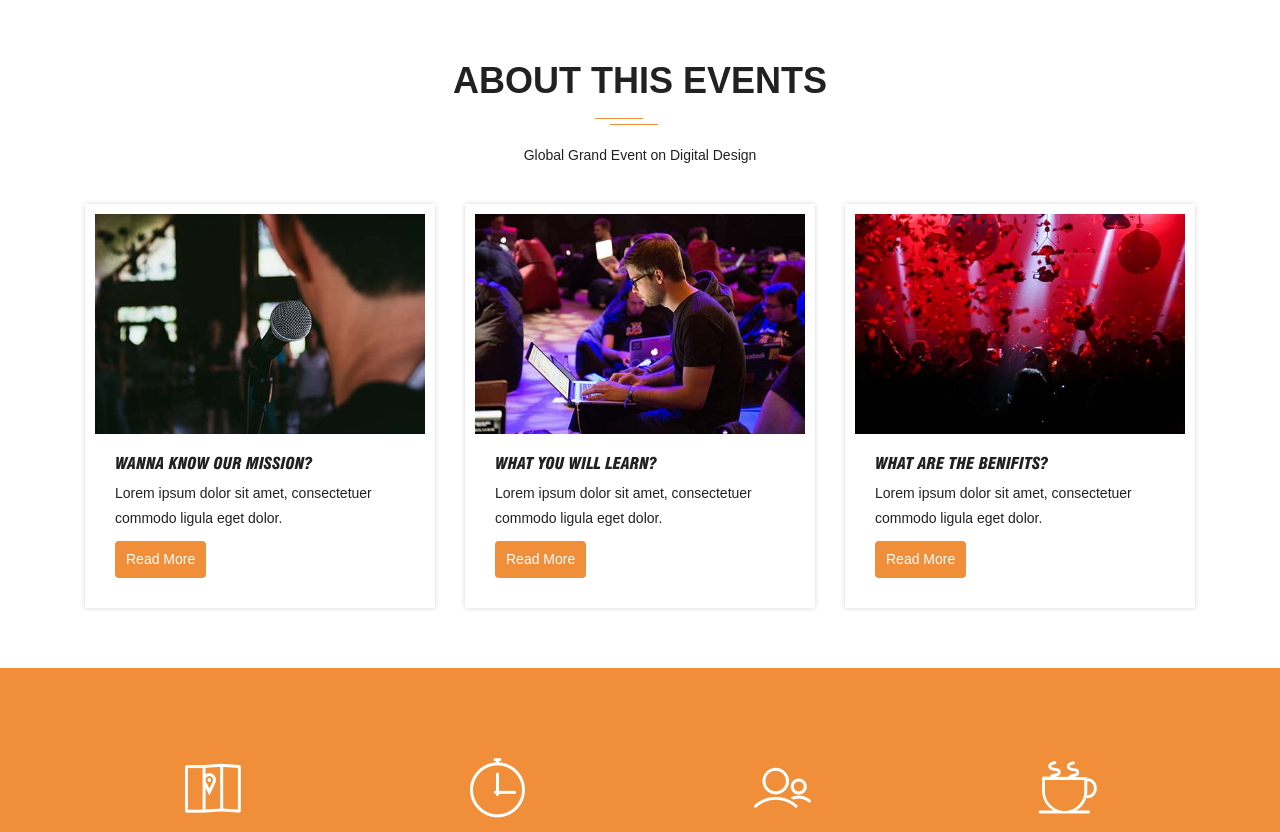
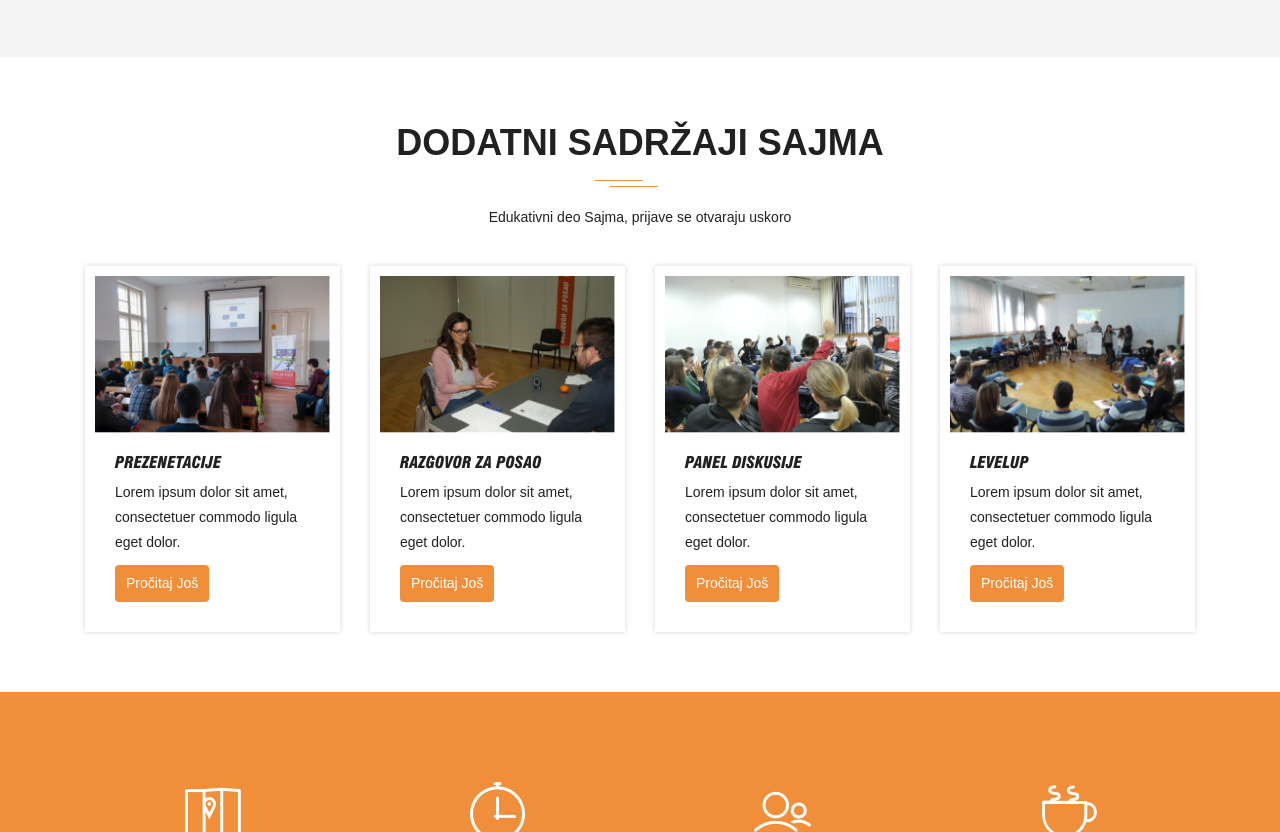
Before and after one commit to templeofthought/jobfair18, a website: page index.html in a window 1280 px wide. Shown: the part 2572-3404 px from the top of the page. Drawn offline with Linux system fonts and the light colour scheme; some packages are replaced by stand-ins of ours; files whose address does not match are found by name.

Commit message:
Updated About Section + cosmetic fix in Blog

```diff
--- a/index.html
+++ b/index.html
@@ -276,6 +276,7 @@
             <div class="section-title-header text-center">
               <h1 class="section-title wow fadeInUp" data-wow-delay="0.2s">Vesti</h1>
               <!-- <p class="wow fadeInDown" data-wow-delay="0.2s">Global Grand Event on Digital Design</p> -->
+              <p>&nbsp;</p>
             </div>
           </div>
           <div class="col-lg-4 col-md-6 col-xs-12">
@@ -356,39 +357,49 @@
         <div class="row">
           <div class="col-12">
             <div class="section-title-header text-center">
-              <h1 class="section-title wow fadeInUp" data-wow-delay="0.2s">About This Events</h1>
-              <p class="wow fadeInDown" data-wow-delay="0.2s">Global Grand Event on Digital Design</p>
-            </div>
-          </div>
-        </div>
-        <div class="row">
-          <div class="col-xs-12 col-md-6 col-lg-4">
+              <h1 class="section-title wow fadeInUp" data-wow-delay="0.2s">Dodatni sadržaji sajma</h1>
+              <p class="wow fadeInDown" data-wow-delay="0.2s">Edukativni deo Sajma, prijave se otvaraju uskoro</p>
+            </div>
+          </div>
+        </div>
+        <div class="row">
+          <div class="col-xs-12 col-md-6 col-lg-3">
             <div class="about-item">
-              <img class="img-fluid" src="assets/img/about/img1.jpg" alt="">
+              <img class="img-fluid" src="assets/img/about/tribine.png" alt="">
               <div class="about-text">
-                <h3><a href="#">Wanna Know Our Mission?</a></h3>
+                <h3><a href="#">Prezenetacije</a></h3>
                 <p>Lorem ipsum dolor sit amet, consectetuer commodo ligula eget dolor.</p>
-                <a class="btn btn-common btn-rm" href="#">Read More</a>
-              </div>
-            </div>
-          </div>
-          <div class="col-xs-12 col-md-6 col-lg-4">
+                <a class="btn btn-common btn-rm" href="#">Pročitaj još</a>
+              </div>
+            </div>
+          </div>
+          <div class="col-xs-12 col-md-6 col-lg-3">
             <div class="about-item">
-              <img class="img-fluid" src="assets/img/about/img2.jpg" alt="">
+              <img class="img-fluid" src="assets/img/about/rzp.png" alt="">
               <div class="about-text">
-                <h3><a href="#">What you will learn?</a></h3>
+                <h3><a href="#">Razgovor za posao</a></h3>
                 <p>Lorem ipsum dolor sit amet, consectetuer commodo ligula eget dolor.</p>
-                <a class="btn btn-common btn-rm" href="#">Read More</a>
-              </div>
-            </div>
-          </div>
-          <div class="col-xs-12 col-md-6 col-lg-4">
+                <a class="btn btn-common btn-rm" href="#">Pročitaj još</a>
+              </div>
+            </div>
+          </div>
+          <div class="col-xs-12 col-md-6 col-lg-3">
             <div class="about-item">
-              <img class="img-fluid" src="assets/img/about/img3.jpg" alt="">
+              <img class="img-fluid" src="assets/img/about/panel_diskusije.png" alt="">
               <div class="about-text">
-                <h3><a href="#">What are the benifits?</a></h3>
+                <h3><a href="#">Panel diskusije</a></h3>
                 <p>Lorem ipsum dolor sit amet, consectetuer commodo ligula eget dolor.</p>
-                <a class="btn btn-common btn-rm" href="#">Read More</a>
+                <a class="btn btn-common btn-rm" href="#">Pročitaj još</a>
+              </div>
+            </div>
+          </div>
+          <div class="col-xs-12 col-md-6 col-lg-3">
+            <div class="about-item">
+              <img class="img-fluid" src="assets/img/about/levelup.png" alt="">
+              <div class="about-text">
+                <h3><a href="#">LevelUp</a></h3>
+                <p>Lorem ipsum dolor sit amet, consectetuer commodo ligula eget dolor.</p>
+                <a class="btn btn-common btn-rm" href="#">Pročitaj još</a>
               </div>
             </div>
           </div>
```
Also changed, not shown: assets/img/about/img1.jpg (deleted), assets/img/about/img2.jpg (deleted), assets/img/about/img3.jpg (deleted), assets/img/about/levelup.png (added), assets/img/about/panel_diskusije.png (added), assets/img/about/rzp.png (added), assets/img/about/tribine.png (added).
